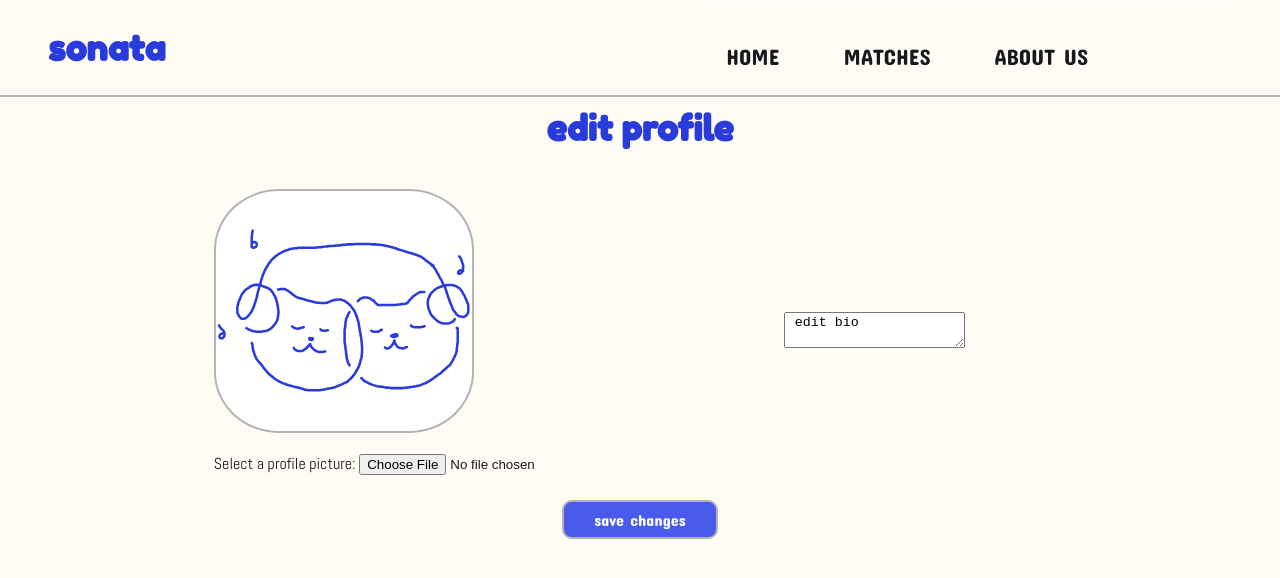
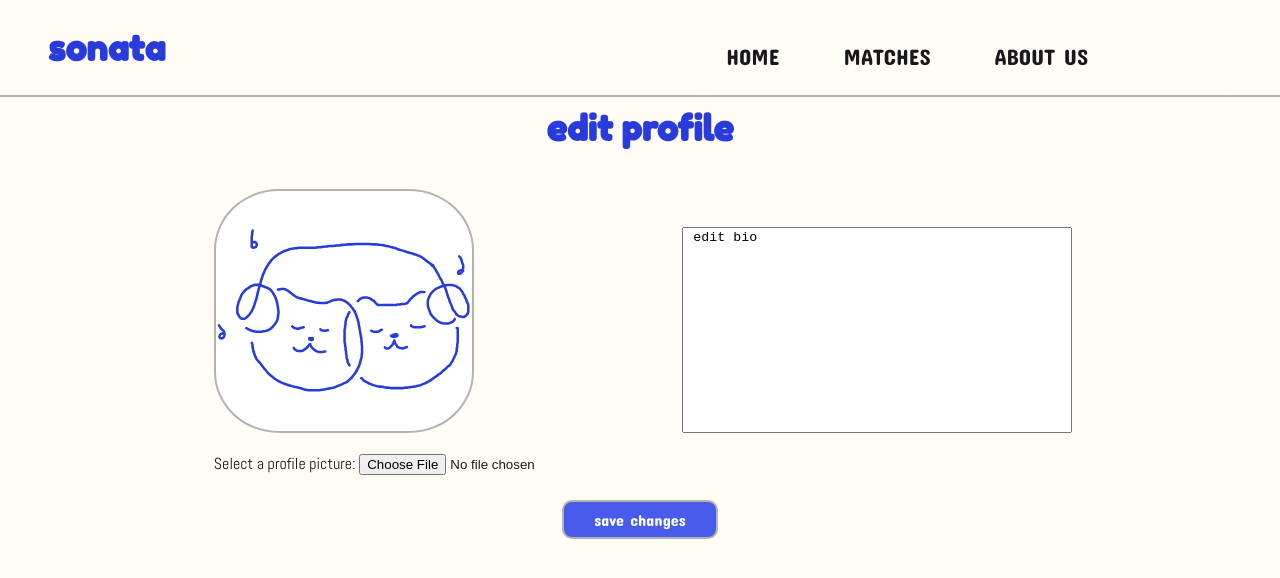
Before and after one commit to mailynmailyn/sonata, a React (Create React App) app: page /editprofile in a window 1280 px wide. Shown: the top 578 px of the page. Built offline with nearby package versions, Linux system fonts and the light colour scheme.

Commit message:
fixing bio box size

```diff
--- a/src/App.js
+++ b/src/App.js
@@ -8,6 +8,9 @@ import LoginPage from './LoginPage.js';
 import EditProfile from "./EditProfile.js";
 import GenreSelection from "./GenreSelection.js";
 import Profile from "./Profile.js";
+import MatchesPost from "./MatchesPost.js";
+import MatchesPre from "./MatchesPre.js";
+import CreateAcc from "./CreateAccPage.js";
 
 import {
   BrowserRouter as Router,
@@ -19,13 +22,15 @@ function App() {
   return (
       <Router>
       <Routes>
-        <Route path='' element={<AboutPage />} />
-        {/* switch to landing page later */}
+        <Route path='' element={<LoginPage />} />
         <Route path='/about' element={<AboutPage />} />
         <Route path='/login' element={<LoginPage />} />
         <Route path='/editprofile' element={<EditProfile />} />
         <Route path='/selectgenres' element={<GenreSelection />} />
         <Route path='/profile' element={<Profile />} />
+        <Route path='/createaccount' element={<CreateAcc />} />
+        <Route path='/getmatched' element={<MatchesPre/>} />
+        <Route path='/matches' element={<MatchesPost/>} />
       </Routes>
     </Router>
 
--- a/src/styles/EditProfile.module.scss
+++ b/src/styles/EditProfile.module.scss
@@ -44,8 +44,9 @@
         }
     }
     &__bio{
-        max-width: 100%;
-        max-height: 100%;
+        width: 100%;
+        height: 200px;
+        resize: none;
 
     }
     &__img{
```
